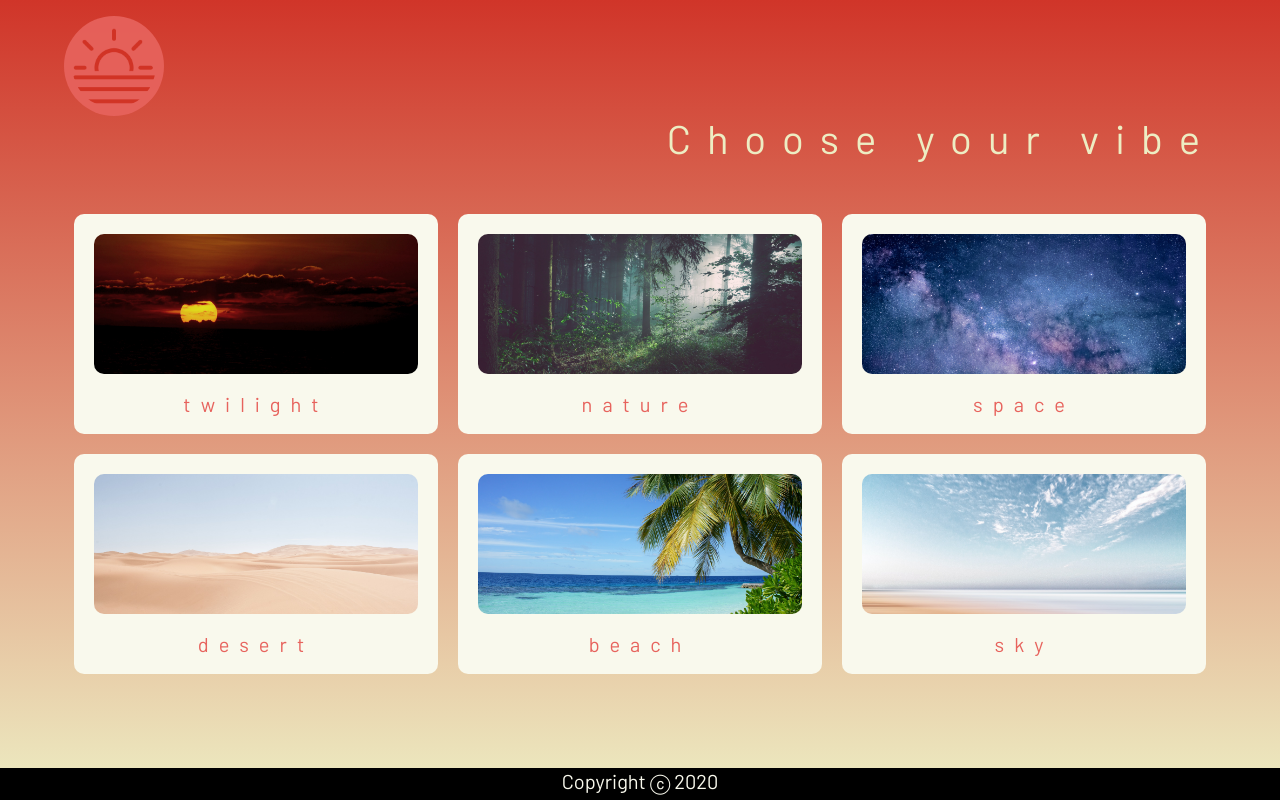
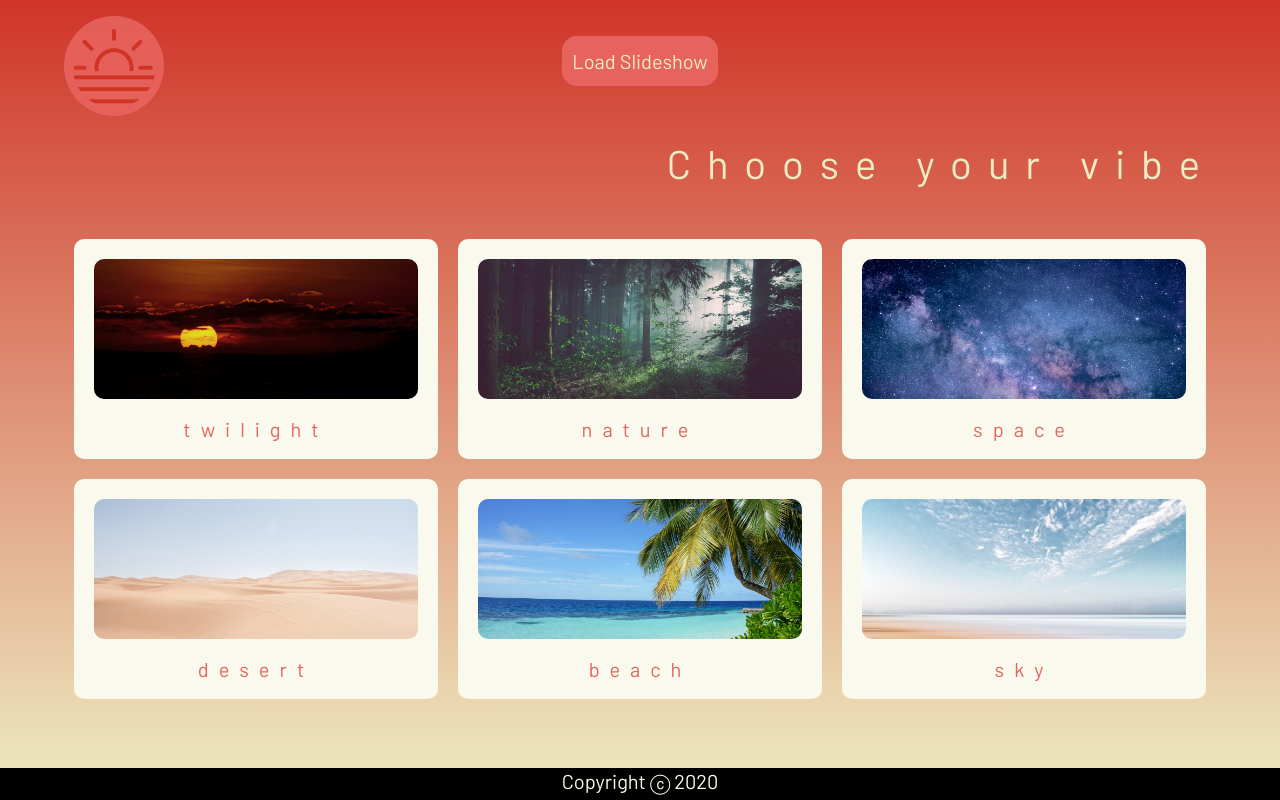
Before and after one commit to dailyPositivity/dailyPositivity, a React (Create React App) app: page /#/category in a window 1280 px wide. Built offline with nearby package versions, Linux system fonts and the light colour scheme.

Commit message:
created one component for firebase data called UserSlideshows.js

```diff
--- a/src/components/Category.js
+++ b/src/components/Category.js
@@ -1,7 +1,7 @@
 import React, { Component } from 'react';
 import {Link } from 'react-router-dom';
 import categoryList from '../categoryList';
-import Load from './saveSlideshow/LoadSlideshow.js';
+import LoadSlideshow from './saveSlideshow/LoadSlideshow.js';
 
 
 class Category extends Component{
@@ -10,6 +10,7 @@ class Category extends Component{
       return(
 
          <div className = "category wrapper">
+            <LoadSlideshow/>
             <h3>Choose your vibe</h3>
             <div className = "categoryContainer">
                {  categories.map((category,index) => {
--- a/src/components/Slideshow.js
+++ b/src/components/Slideshow.js
@@ -1,6 +1,6 @@
 import React, { Component } from 'react';
 import { withRouter } from 'react-router-dom';
-import Save from './saveSlideshow/slideStorage.js';
+import Save from './saveSlideshow/UserSlideshows.js';
 
 let timerId = '';//stores setTimeout
 let childTimerId = ''//stores setTimeout
--- a/src/components/saveSlideshow/LoadSlideshow.js
+++ b/src/components/saveSlideshow/LoadSlideshow.js
@@ -4,7 +4,9 @@ import React, { Component } from 'react';
 class LoadSlideshow extends Component {
    render() {
       return (
-         <div></div>
+         <div className="loadSlideshow">
+            <button className="loadBtn">Load Slideshow</button>
+         </div>
          )
    }
 }
--- a/src/components/saveSlideshow/slideStorage.js
+++ b/src/components/saveSlideshow/UserSlideshows.js
@@ -1,5 +1,6 @@
 import React, { Component } from 'react';
 import firebase from './firebase.js';
+import LoadSlideshow from './LoadSlideshow.js';
 
 
 class SaveSlideshow extends Component {
@@ -64,7 +65,7 @@ class SaveSlideshow extends Component {
             </div>
             <button onClick={this.handleClick} className="saveBtn">Save Slideshow</button>
             <button className="replayBtn">Replay Slideshow</button>
-            <button className="loadSlideshow">Load Slideshow</button>
+            <LoadSlideshow/>
          </div>
       )
    }
--- a/src/styles/App.css
+++ b/src/styles/App.css
@@ -394,6 +394,7 @@ footer {
 .noteTextArea textarea:active{
   outline:#d03529 solid 1px;
 }
+.loadBtn,
 .slideshowStartBtn{
   height: 50px;
   outline:none;
```
